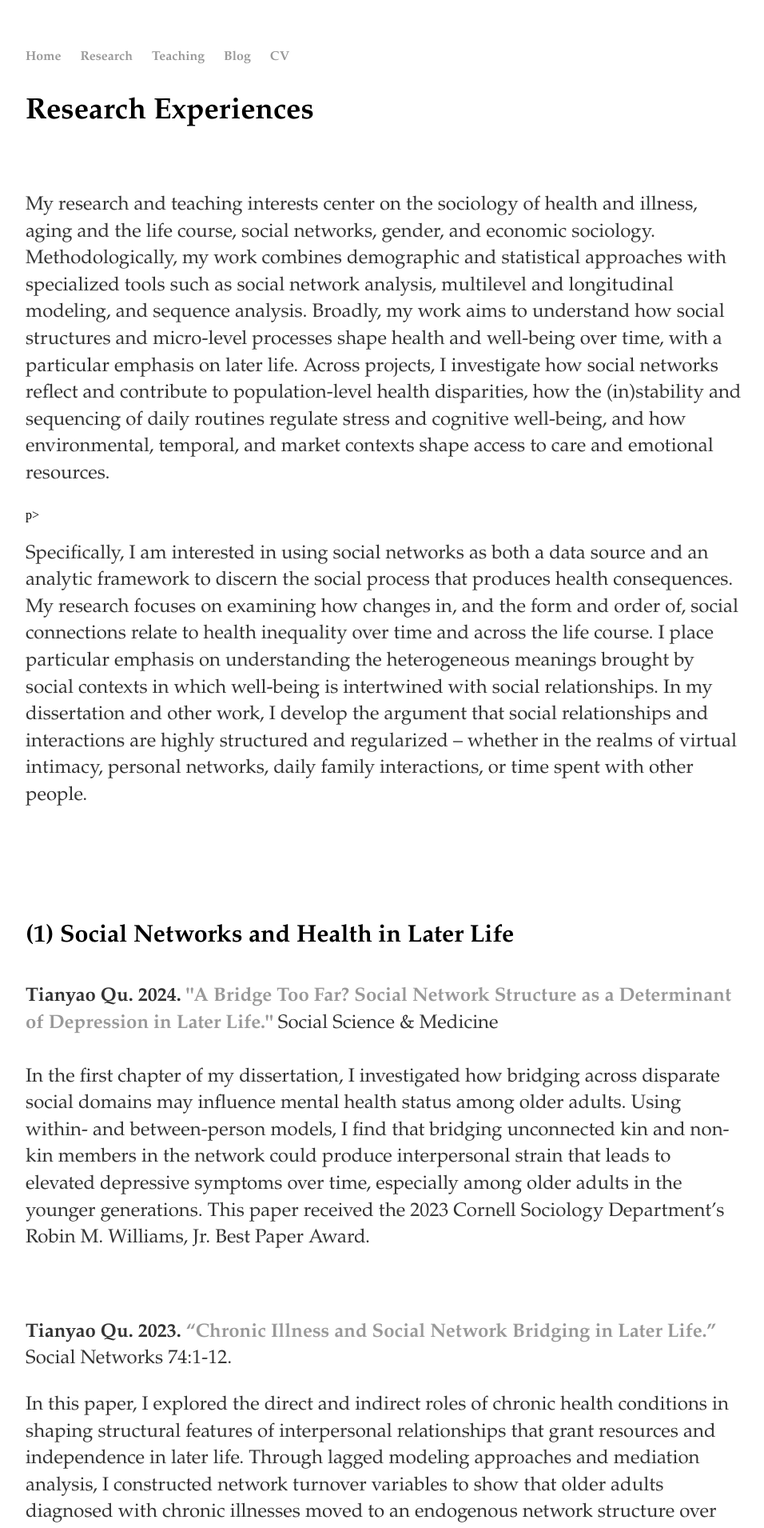
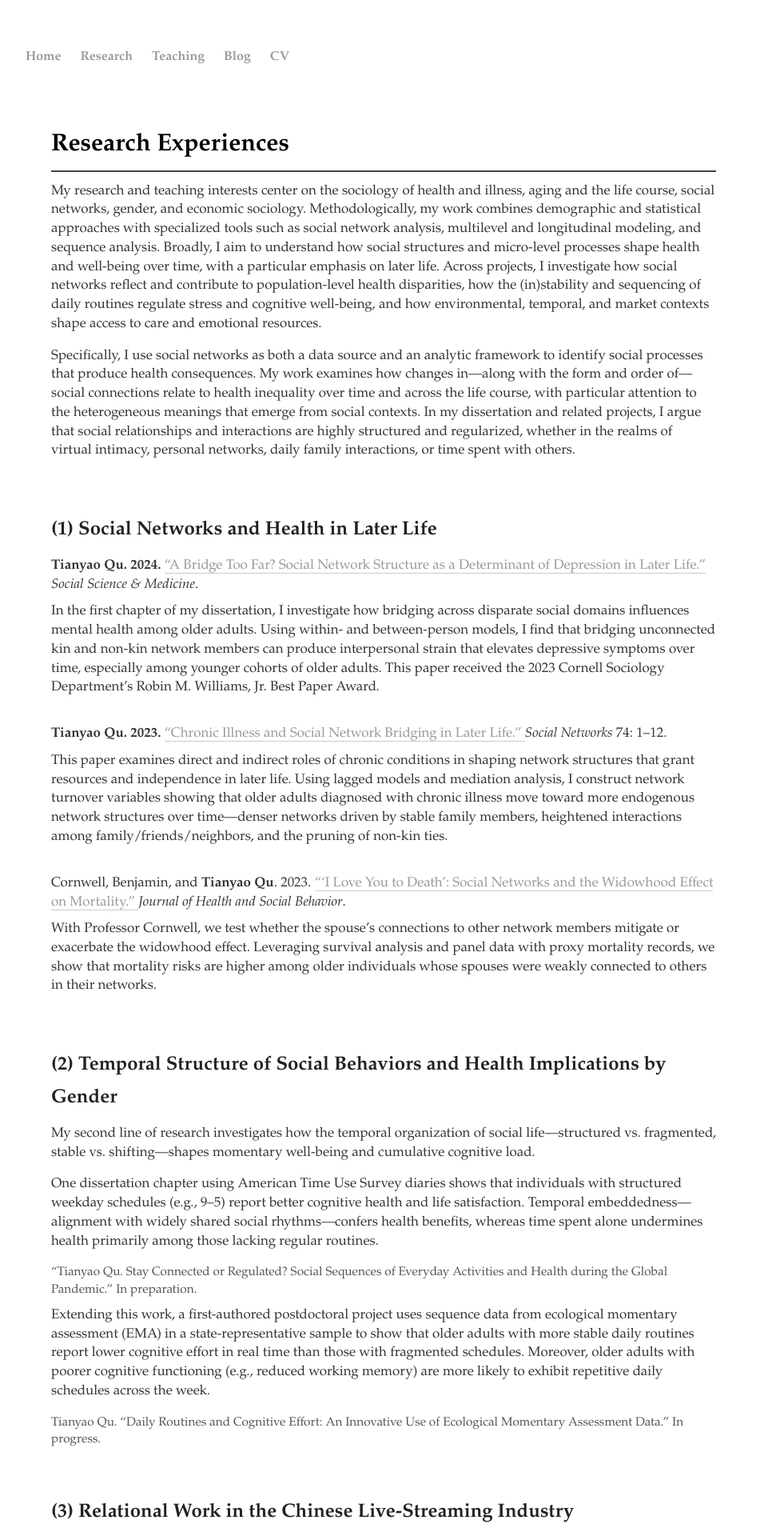
Before and after one commit to windyqu/windyqu.github.io, a Jekyll site: the page built from research/index.html, in a window 1280 px wide. Shown: the top 1910 px of the page at 80% size, without its empty margins (160-1116 px from the left). Built offline with Jekyll 4.4.1, drawn with Linux system fonts in a browser that asks for light colours; some of the changed text lies outside the part shown.

Commit message:
Update index.html

```diff
--- a/research/index.html
+++ b/research/index.html
@@ -3,94 +3,210 @@ layout: default
 title: Tianyao Qu's Homepage
 ---
 
+<style>
+.research-section {
+  font-family: "Helvetica Neue", Arial, sans-serif;
+  line-height: 1.7;
+  max-width: 900px;
+  margin: 2rem auto;
+  padding: 1rem 2rem;
+}
 
-<div class="blurb">
-  <h3>Research Experiences</h3>
-  <br>
-	<p>
-    My research and teaching interests center on the sociology of health and illness, aging and the life course, social networks, gender, and economic sociology. Methodologically, my work combines demographic and statistical approaches with specialized tools such as social network analysis, multilevel and longitudinal modeling, and sequence analysis. Broadly, my work aims to understand how social structures and micro-level processes shape health and well-being over time, with a particular emphasis on later life. Across projects, I investigate how social networks reflect and contribute to population-level health disparities, how the (in)stability and sequencing of daily routines regulate stress and cognitive well-being, and how environmental, temporal, and market contexts shape access to care and emotional resources.
-</div>p>
-	<p>
-	Specifically, I am interested in using social networks as both a data source and an analytic framework to discern the social process that produces health consequences.
-	My research focuses on examining how changes in, and the form and order of, social connections relate to health inequality over time and across the life course. I place particular emphasis on understanding the heterogeneous meanings brought by social contexts in which well-being is intertwined with social relationships. In my dissertation and other work, I develop the argument that social relationships and interactions are highly structured and regularized – whether in the realms of virtual intimacy, personal networks, daily family interactions, or time spent with other people.
-   </p>    <br>
+.research-section .section-title {
+  font-size: 1.9em;
+  font-weight: 700;
+  margin-bottom: 0.8rem;
+  border-bottom: 2px solid #444;
+  padding-bottom: 0.35rem;
+}
+
+.research-section .sub-title {
+  font-size: 1.5em;
+  font-weight: 650;
+  margin-top: 2rem;
+  margin-bottom: 0.75rem;
+  color: #222;
+}
+
+.research-section p {
+  font-size: 1.06em;
+  margin: 0 0 1rem 0;
+}
+
+.research-section .paper {
+  margin: 0.4rem 0 0.6rem 0;
+  font-size: 1.06em;
+}
+
+.research-section .paper b {
+  font-weight: 700;
+}
+
+.research-section a {
+  text-decoration: none;
+  border-bottom: 1px solid rgba(0,0,0,0.2);
+}
+
+.research-section a:hover {
+  border-bottom-color: rgba(0,0,0,0.5);
+}
+
+.research-section .spacer {
+  height: 0.75rem;
+}
+
+.research-section .block-spacer {
+  height: 1.2rem;
+}
+
+.research-section .small-note {
+  font-size: 0.96em;
+  color: #555;
+}
+
+.research-section .list-tight p {
+  margin-bottom: 0.6rem;
+}
+</style>
+
+<div class="blurb research-section">
+  <h2 class="section-title">Research Experiences</h2>
 
   <p>
-  <br><be>
-
-		<h4> (1) Social Networks and Health in Later Life </h4>
-        <p>
-<b> Tianyao Qu. 2024. <a href= "https://doi.org/10.1016/j.socscimed.2024.116684" target="_blank"> "A Bridge Too Far? Social Network Structure as a Determinant of Depression in Later Life." </a></b> Social Science & Medicine
-<br><br>
-In the first chapter of my dissertation, I investigated how bridging across disparate social domains may influence mental health status among older adults. Using within- and between-person models, I find that bridging unconnected kin and non-kin members in the network could produce interpersonal strain that leads to elevated depressive symptoms over time, especially among older adults in the younger generations. This paper received the 2023 Cornell Sociology Department’s Robin M. Williams, Jr. Best Paper Award.
-        </p>
-	<br><be>
-	<br><be>
-
-	<p>
-<b>Tianyao Qu. 2023. <a href="https://doi.org/10.1016/j.socnet.2023.01.007" target="_blank">“Chronic Illness and Social Network Bridging in Later Life.”</a></b> Social Networks 74:1-12.
-	</p>
-	<p>
-In this paper, I explored the direct and indirect roles of chronic health conditions in shaping structural features of interpersonal relationships that grant resources and independence in later life. Through lagged modeling approaches and mediation analysis, I constructed network turnover variables to show that older adults diagnosed with chronic illnesses moved to an endogenous network structure over time in which they have denser networks owing to stable family members, heightened interactions among family and friends and neighbors, as well as the shedding of non-kin ties.
-	</p>
-<br><be>
-<br><be>
-
-	<p>
-Cornwell, Benjamin, and <b>Tianyao Qu</b>. 2023. <a href="https://doi.org/10.1177/00221465231175685" target="_blank">“‘I Love You to Death’: Social Networks and the Widowhood Effect on Mortality.”</a> Journal of Health and Social Behavior
-	</p>
-        <p>
-In collaboration with Professor Cornwell, this paper investigates whether the spouse’s connections to other network members play a role in mitigating or exacerbating the widowhood effect in later life. Utilizing survival analysis and panel data with proxy mortality records, we revealed that mortality risks are higher among older individuals whose spouses were not well-connected to other members of their networks.
-        </p>
-
-  <br><be>
-
-	        <h4> (2) Temporal-structure of Social Behaviors and Health Implications by Gender  </h4>
-<p>
-	My second line of research examines how the temporal organization of social life (daily activities and interactions)—whether structured or fragmented, stable or shifting—shapes momentary well-being and cumulative cognitive load.
-</p>
-	  <p>
-One dissertation chapter using American Time Use Survey diaries demonstrates that individuals with structured weekday schedules (e.g., 9–5) reported better cognitive health and life satisfaction. This suggests that temporal embeddedness—alignment across widely shared social rhythms—confers health benefits, whereas time spent alone undermines health only among those lacking such regular routines.
+    My research and teaching interests center on the sociology of health and illness, aging and the life course,
+    social networks, gender, and economic sociology. Methodologically, my work combines demographic and statistical
+    approaches with specialized tools such as social network analysis, multilevel and longitudinal modeling, and
+    sequence analysis. Broadly, I aim to understand how social structures and micro-level processes shape health
+    and well-being over time, with a particular emphasis on later life. Across projects, I investigate how social
+    networks reflect and contribute to population-level health disparities, how the (in)stability and sequencing
+    of daily routines regulate stress and cognitive well-being, and how environmental, temporal, and market
+    contexts shape access to care and emotional resources.
   </p>
 
   <p>
-	 “Tianyao Qu. Stay Connected or Regulated? Social Sequences of Everyday Activities and Health during the
-Global Pandemic.” In preparation for submission.
+    Specifically, I use social networks as both a data source and an analytic framework to identify social processes
+    that produce health consequences. My work examines how changes in—along with the form and order of—social
+    connections relate to health inequality over time and across the life course, with particular attention to the
+    heterogeneous meanings that emerge from social contexts. In my dissertation and related projects, I argue that
+    social relationships and interactions are highly structured and regularized, whether in the realms of virtual intimacy,
+    personal networks, daily family interactions, or time spent with others.
+  </p>
+
+  <div class="block-spacer"></div>
+
+  <h3 class="sub-title">(1) Social Networks and Health in Later Life</h3>
+
+  <p class="paper">
+    <b>Tianyao Qu. 2024.</b>
+    <a href="https://doi.org/10.1016/j.socscimed.2024.116684" target="_blank" rel="noopener">
+      “A Bridge Too Far? Social Network Structure as a Determinant of Depression in Later Life.”
+    </a>
+    <i>Social Science &amp; Medicine</i>.
   </p>
   <p>
-As an extension, a first-authored postdoctoral project uses sequence data from ecological momentary assessment (EMA) of a state representative sample to show that older adults with more stable daily routines report lower cognitive effort in real time than those with more fragmented schedules. Moreover, older adults with poorer cognitive functioning (e.g., reduced working memory) are more likely to exhibit repetitive daily schedules across the week.
+    In the first chapter of my dissertation, I investigate how bridging across disparate social domains influences mental health
+    among older adults. Using within- and between-person models, I find that bridging unconnected kin and non-kin network members
+    can produce interpersonal strain that elevates depressive symptoms over time, especially among younger cohorts of older adults.
+    This paper received the 2023 Cornell Sociology Department’s Robin M. Williams, Jr. Best Paper Award.
+  </p>
+
+  <div class="spacer"></div>
+
+  <p class="paper">
+    <b>Tianyao Qu. 2023.</b>
+    <a href="https://doi.org/10.1016/j.socnet.2023.01.007" target="_blank" rel="noopener">
+      “Chronic Illness and Social Network Bridging in Later Life.”
+    </a>
+    <i>Social Networks</i> 74: 1–12.
+  </p>
+  <p>
+    This paper examines direct and indirect roles of chronic conditions in shaping network structures that grant resources and independence
+    in later life. Using lagged models and mediation analysis, I construct network turnover variables showing that older adults diagnosed with
+    chronic illness move toward more endogenous network structures over time—denser networks driven by stable family members, heightened interactions
+    among family/friends/neighbors, and the pruning of non-kin ties.
+  </p>
+
+  <div class="spacer"></div>
+
+  <p class="paper">
+    Cornwell, Benjamin, and <b>Tianyao Qu</b>. 2023.
+    <a href="https://doi.org/10.1177/00221465231175685" target="_blank" rel="noopener">
+      “‘I Love You to Death’: Social Networks and the Widowhood Effect on Mortality.”
+    </a>
+    <i>Journal of Health and Social Behavior</i>.
+  </p>
+  <p>
+    With Professor Cornwell, we test whether the spouse’s connections to other network members mitigate or exacerbate the widowhood effect.
+    Leveraging survival analysis and panel data with proxy mortality records, we show that mortality risks are higher among older individuals
+    whose spouses were weakly connected to others in their networks.
+  </p>
+
+  <div class="block-spacer"></div>
+
+  <h3 class="sub-title">(2) Temporal Structure of Social Behaviors and Health Implications by Gender</h3>
+
+  <p>
+    My second line of research investigates how the temporal organization of social life—structured vs. fragmented, stable vs. shifting—shapes
+    momentary well-being and cumulative cognitive load.
+  </p>
+  <p>
+    One dissertation chapter using American Time Use Survey diaries shows that individuals with structured weekday schedules (e.g., 9–5) report
+    better cognitive health and life satisfaction. Temporal embeddedness—alignment with widely shared social rhythms—confers health benefits,
+    whereas time spent alone undermines health primarily among those lacking regular routines.
+  </p>
+
+  <p class="paper small-note">
+    “Tianyao Qu. Stay Connected or Regulated? Social Sequences of Everyday Activities and Health during the Global Pandemic.” In preparation.
   </p>
 
   <p>
-	Tianyao Qu. ““Daily Routines and Cognitive Effort: An Innovative Use of Ecological Momentary Assessment Data.” .” In progress.
+    Extending this work, a first-authored postdoctoral project uses sequence data from ecological momentary assessment (EMA) in a state-representative
+    sample to show that older adults with more stable daily routines report lower cognitive effort in real time than those with fragmented schedules.
+    Moreover, older adults with poorer cognitive functioning (e.g., reduced working memory) are more likely to exhibit repetitive daily schedules across the week.
   </p>
 
+  <p class="paper small-note">
+    Tianyao Qu. “Daily Routines and Cognitive Effort: An Innovative Use of Ecological Momentary Assessment Data.” In progress.
+  </p>
 
+  <div class="block-spacer"></div>
 
-<br><be>
-<br><be>
-		<h4> (3) Relational Work in the Chinese Live-streaming Industry </h4>
+  <h3 class="sub-title">(3) Relational Work in the Chinese Live-Streaming Industry</h3>
+
   <p>
-  Livestreaming shows have gained immense popularity in China in the past few years, attracting millions of viewers who financially support their favorite streamers through means like virtual gifts. This study explores what is valued and exchanged in the gifting process and how the relational match between live streamers and their patrons is produced through gifting. To delve into these dynamics, this study employs data from online observations at Douyin sibling TikTok, a leading video platform in China, along with 55 in-depth interviews with live streamers, patrons, and guild agents of both genders.
-  <br>
+    Livestreaming has surged in China, with viewers financially supporting streamers through virtual gifts. This project examines what is valued and exchanged
+    in gifting and how relational matching between streamers and patrons is produced. Data come from online observations on Douyin (TikTok’s sibling) and
+    55 in-depth interviews with streamers, patrons, and guild agents of all genders.
   </p>
   <p>
-  Building on Zelizer’s seminal concept of relational earmarking, I proposed an “earmark of emotions” framework conceptualizing (male) patron’s virtual gifting to live streamers as a way of acquiring virtual intimacy. Using mixed methods, I argue that patrons’ gender positions, intertwined with other socioeconomic factors, shape their emotional needs. These needs are monetized through gifting to live streamers, encompassing aspirations for elevated social status, masculinity ideals, identity recognition, companionship, and romantic fantasies. This project provides an economic lens to comprehend the growing use of communication technology in shaping gendered digitized intimacy due to the lack of connectedness amid the escalating complexity of relationship structures and mental health issues in East Asia.
+    Building on Zelizer’s concept of relational earmarking, I propose an “earmark of emotions” framework: (male) patrons’ virtual gifting as acquisition of
+    virtual intimacy. Using mixed methods, I show how gender positions and socioeconomic factors shape emotional needs that are monetized through gifting—
+    aspirations for status elevation, masculinity ideals, identity recognition, companionship, and romantic fantasy. This work provides an economic lens on
+    gendered, digitized intimacy amid weakening connectedness and rising mental-health concerns in East Asia.
   </p>
-  <p>
-  Tianyao Qu. “Paying for Affection, Intimacy, or Status? Virtual Gifting and Emotional Value in Chinese Live‑Streaming.” Under Review.
-
+  <p class="paper small-note">
+    Tianyao Qu. “Paying for Affection, Intimacy, or Status? Virtual Gifting and Emotional Value in Chinese Live-Streaming.” Under review.
   </p>
 
+  <div class="block-spacer"></div>
 
-<br><be>
-  <h3> Other Publications and Works in Progress </h3>
+  <h3 class="sub-title">Other Publications and Works in Progress</h3>
+
+  <div class="list-tight">
     <p>
-		Cornwell, Benjamin, <b>Tianyao Qu</b>, and Erin York Cornwell. 2024. <a href=https://academic.oup.com/psychsocgerontology/advance-article-abstract/doi/10.1093/geronb/gbae044/7641147>“The Social Connectedness of Older Adults during the COVID-19 Pandemic: Evidence by Survey Mode and Respondent Dementia.” The Journals of Gerontology, Series B: Psychological Sciences and Social Sciences gbae044.
+      Cornwell, Benjamin, <b>Tianyao Qu</b>, and Erin York Cornwell. 2024.
+      <a href="https://academic.oup.com/psychsocgerontology/advance-article-abstract/doi/10.1093/geronb/gbae044/7641147" target="_blank" rel="noopener">
+        “The Social Connectedness of Older Adults during the COVID-19 Pandemic: Evidence by Survey Mode and Respondent Dementia.”
+      </a>
+      <i>The Journals of Gerontology, Series B: Psychological Sciences and Social Sciences</i>, gbae044.
     </p>
+
     <p>
-                Wright, L., Muenster, R., Vecchione, B., Qu, T., Cai, S., Smith, A., Student Investigators, Metcalf, J., Matias, J.N. (Jan 22, 2024) Null Compliance: NYC Local Law 144 and the Challenges of Algorithm Accountability. DOI 10.17605/OSF.IO/UPFDK
-	            [Media Coverage: Wall Street Journal]
+      Wright, L., Muenster, R., Vecchione, B., Qu, T., Cai, S., Smith, A., Student Investigators, Metcalf, J., Matias, J. N. (Jan 22, 2024).
+      <a href="https://doi.org/10.17605/OSF.IO/UPFDK" target="_blank" rel="noopener">
+        Null Compliance: NYC Local Law 144 and the Challenges of Algorithm Accountability.
+      </a>
+      DOI: 10.17605/OSF.IO/UPFDK <span class="small-note">[Media Coverage: Wall Street Journal]</span>
     </p>
 
     <p>
@@ -98,23 +214,33 @@ As an extension, a first-authored postdoctoral project uses sequence data from e
     </p>
 
     <p>
-	Xuewen Yan & <b>Tianyao Qu</b>. 2022. <a href="https://doi.org/10.1080/21620555.2021.1934824" target="_blank">“Linked through the Life Course: Core Family Members’ Infection, COVID-19 Illness Severity, and the Moderating Role of Age.”</a> Chinese Sociological Review 54:482-515.
+      Xuewen Yan &amp; <b>Tianyao Qu</b>. 2022.
+      <a href="https://doi.org/10.1080/21620555.2021.1934824" target="_blank" rel="noopener">
+        “Linked through the Life Course: Core Family Members’ Infection, COVID-19 Illness Severity, and the Moderating Role of Age.”
+      </a>
+      <i>Chinese Sociological Review</i> 54: 482–515.
     </p>
+
     <p>
-		Xuewen Yan, <b>Tianyao Qu</b>, Nathan Sperber, Jinyuan Lu, Mengzhen Fan, Benjamin Cornwell. 2021. <a href="https://doi.org/10.1177/00027642211003138" target="_blank">“Tied Infections: How Social Connectedness to Other COVID-19 Patients Influences Illness Severity.”</a> American Behavioral Scientist 65:1901-1928.
+      Xuewen Yan, <b>Tianyao Qu</b>, Nathan Sperber, Jinyuan Lu, Mengzhen Fan, Benjamin Cornwell. 2021.
+      <a href="https://doi.org/10.1177/00027642211003138" target="_blank" rel="noopener">
+        “Tied Infections: How Social Connectedness to Other COVID-19 Patients Influences Illness Severity.”
+      </a>
+      <i>American Behavioral Scientist</i> 65: 1901–1928.
     </p>
+
     <p>
-		Si Min Dai, <b>Tianyao Qu</b>, Zicheng Du. 2017. <a href="http://www.cqvip.com/qk/81600x/201703/672378123.html" target="_blank">“Metaphor of Nationwide Online Live Show: Attempt of Youth to Reconstruct Community from Postmodern Perspective.”</a> Youth Exploration 3:5-15.
+      Si Min Dai, <b>Tianyao Qu</b>, Zicheng Du. 2017.
+      <a href="http://www.cqvip.com/qk/81600x/201703/672378123.html" target="_blank" rel="noopener">
+        “Metaphor of Nationwide Online Live Show: Attempt of Youth to Reconstruct Community from Postmodern Perspective.”
+      </a>
+      <i>Youth Exploration</i> 3: 5–15.
     </p>
-  <br><br>
+  </div>
 
+  <div class="block-spacer"></div>
 
-	<br><be>
-	<p>
+  <p class="small-note">
     I believe in open science. Code files that produce most of my work can be found here.
   </p>
-	<br><br>
-
-
-
 </div><!-- /.blurb -->
```
Lines whose indentation alone changed are shown as unchanged.
